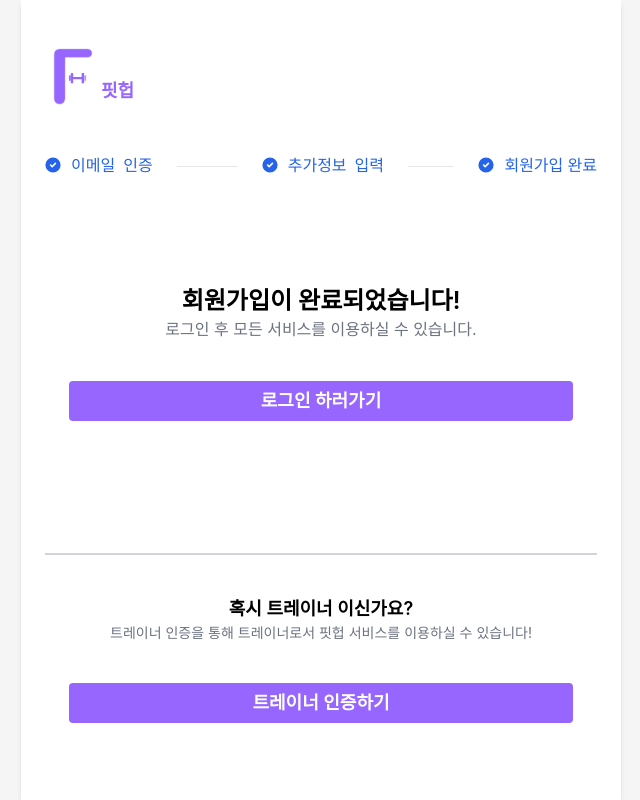
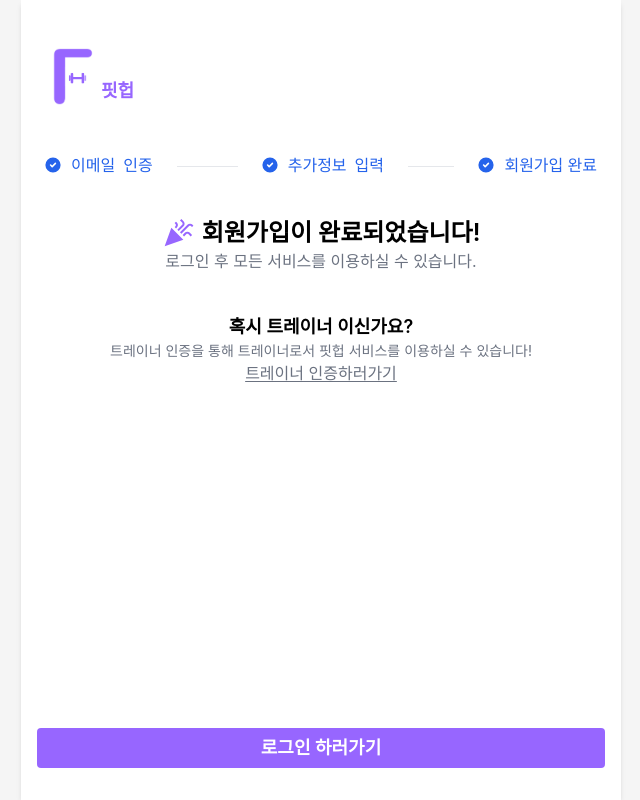
Before and after one commit to low-psy/fithub-front, a React (Create React App) app: page /signup/success in a window 1280 px wide. Shown: the whole page, without its empty margins (319-959 px from the left). Built offline with nearby package versions, Linux system fonts and the light colour scheme; no server answers.

Commit message:
design: UI 수정

```diff
--- a/src/pages/signup/SignupSuccess.tsx
+++ b/src/pages/signup/SignupSuccess.tsx
@@ -1,17 +1,66 @@
 import React from 'react';
 import { useNavigate } from 'react-router-dom';
+import BottomButtonLayout from '../../components/form/BottomButtonLayout';
+
+const NavigateCertifyTrainer = () => {
+  const navigate = useNavigate();
+
+  const navigateCertifyTrainer = () => {
+    navigate('/certify-trainer');
+  };
+
+  return (
+    <div className="mt-10 flex flex-col items-center justify-center">
+      <p className="text-lg font-semibold">혹시 트레이너 이신가요?</p>
+      <p className="sm:text:base px-6 text-sm text-gray-500">
+        트레이너 인증을 통해 트레이너로서 핏헙 서비스를 이용하실 수 있습니다!
+      </p>
+      <p
+        className="cursor-pointer text-gray-500 underline underline-offset-2"
+        onClick={navigateCertifyTrainer}
+        aria-hidden
+      >
+        트레이너 인증하러가기
+      </p>
+    </div>
+  );
+};
+
+const CelebrationSVG = () => (
+  <svg xmlns="http://www.w3.org/2000/svg" width="32" height="32" fill="none">
+    <path
+      fill="#9766FF"
+      d="m2.667 29.333 6.666-18.666 12 12-18.666 6.666Zm16.733-12.6-1.4-1.4 7.466-7.466c.712-.711 1.567-1.067 2.567-1.067 1 0 1.856.356 2.567 1.067l.8.8-1.4 1.4-.8-.8c-.311-.311-.7-.467-1.167-.467-.466 0-.855.156-1.167.467L19.4 16.733ZM14.067 11.4l-1.4-1.4.8-.8c.31-.311.466-.689.466-1.133 0-.445-.155-.823-.466-1.134l-.867-.866 1.4-1.4.867.866c.71.711 1.066 1.556 1.066 2.534 0 .977-.355 1.822-1.066 2.533l-.8.8Zm2.666 2.667-1.4-1.4 4.8-4.8c.311-.311.467-.7.467-1.167 0-.467-.156-.856-.467-1.167L18 3.4 19.4 2l2.133 2.133C22.244 4.844 22.6 5.7 22.6 6.7c0 1-.356 1.856-1.067 2.567l-4.8 4.8Zm5.334 5.333-1.4-1.4 2.133-2.133c.71-.711 1.566-1.067 2.566-1.067 1 0 1.856.356 2.567 1.067L30.067 18l-1.4 1.4-2.134-2.133c-.31-.311-.7-.467-1.167-.467-.466 0-.855.156-1.166.467L22.067 19.4Z"
+    />
+  </svg>
+);
+
+const SuccessMessage = () => {
+  return (
+    <div className="flex flex-col items-center justify-center ">
+      <div className="flex-fow flex gap-2">
+        <CelebrationSVG />
+        <p className="text-xl font-semibold md:text-2xl">
+          회원가입이 완료되었습니다!
+        </p>
+      </div>
+      <p className="text-sm text-gray-500 sm:text-base">
+        로그인 후 모든 서비스를 이용하실 수 있습니다.
+      </p>
+    </div>
+  );
+};
 
 function SignupSuccess() {
   const navigate = useNavigate();
+
   return (
     <div>
-      <div className="flex h-[40vh] flex-col items-center justify-center px-6 ">
-        <p className="text-xl font-semibold md:text-2xl">
-          회원가입이 완료되었습니다!
-        </p>
-        <p className="text-sm text-gray-500 sm:text-base">
-          로그인 후 모든 서비스를 이용하실 수 있습니다.
-        </p>
+      <div className="mt-10 flex w-full flex-col items-center">
+        <SuccessMessage />
+        <NavigateCertifyTrainer />
+      </div>
+      <BottomButtonLayout>
         <button
           type="button"
           className="hover:bg-hoverColor mt-10 h-10 w-full rounded bg-main px-4 text-lg font-semibold text-white"
@@ -19,21 +68,7 @@ function SignupSuccess() {
         >
           로그인 하러가기
         </button>
-      </div>
-      <div className="mt-10 w-full border-[0.5px] border-gray-300" />
-      <div className="mt-10 flex w-full flex-col items-center px-6">
-        <p className="text-lg font-semibold">혹시 트레이너 이신가요?</p>
-        <p className="sm:text:base text-sm text-gray-500">
-          트레이너 인증을 통해 트레이너로서 핏헙 서비스를 이용하실 수 있습니다!
-        </p>
-        <button
-          type="button"
-          className="hover:bg-hoverColor mt-10 h-10 w-full rounded bg-main px-4 text-lg font-semibold text-white"
-          onClick={() => navigate('/signup/certify-trainer')}
-        >
-          트레이너 인증하기
-        </button>
-      </div>
+      </BottomButtonLayout>
     </div>
   );
 }
```
